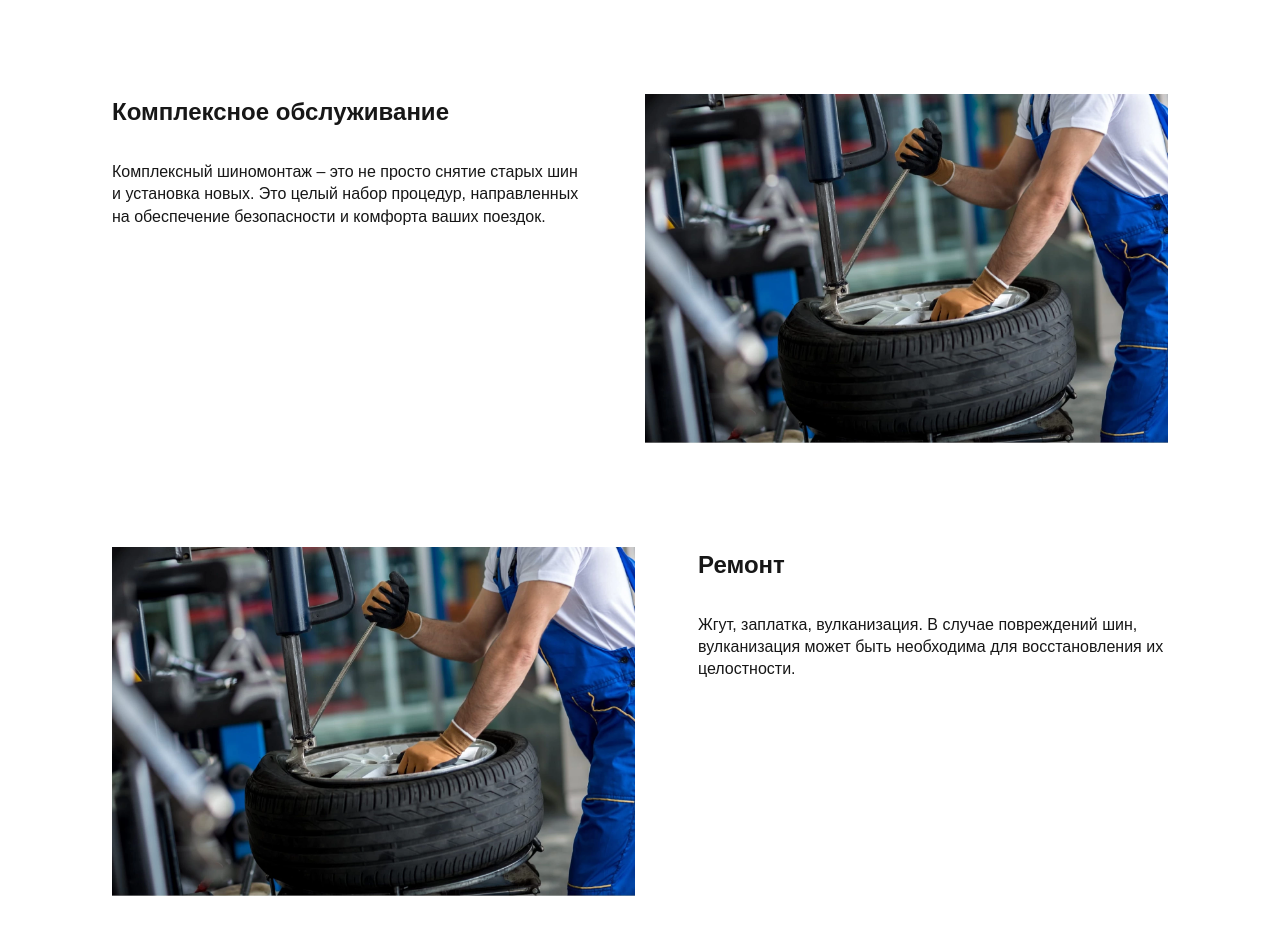
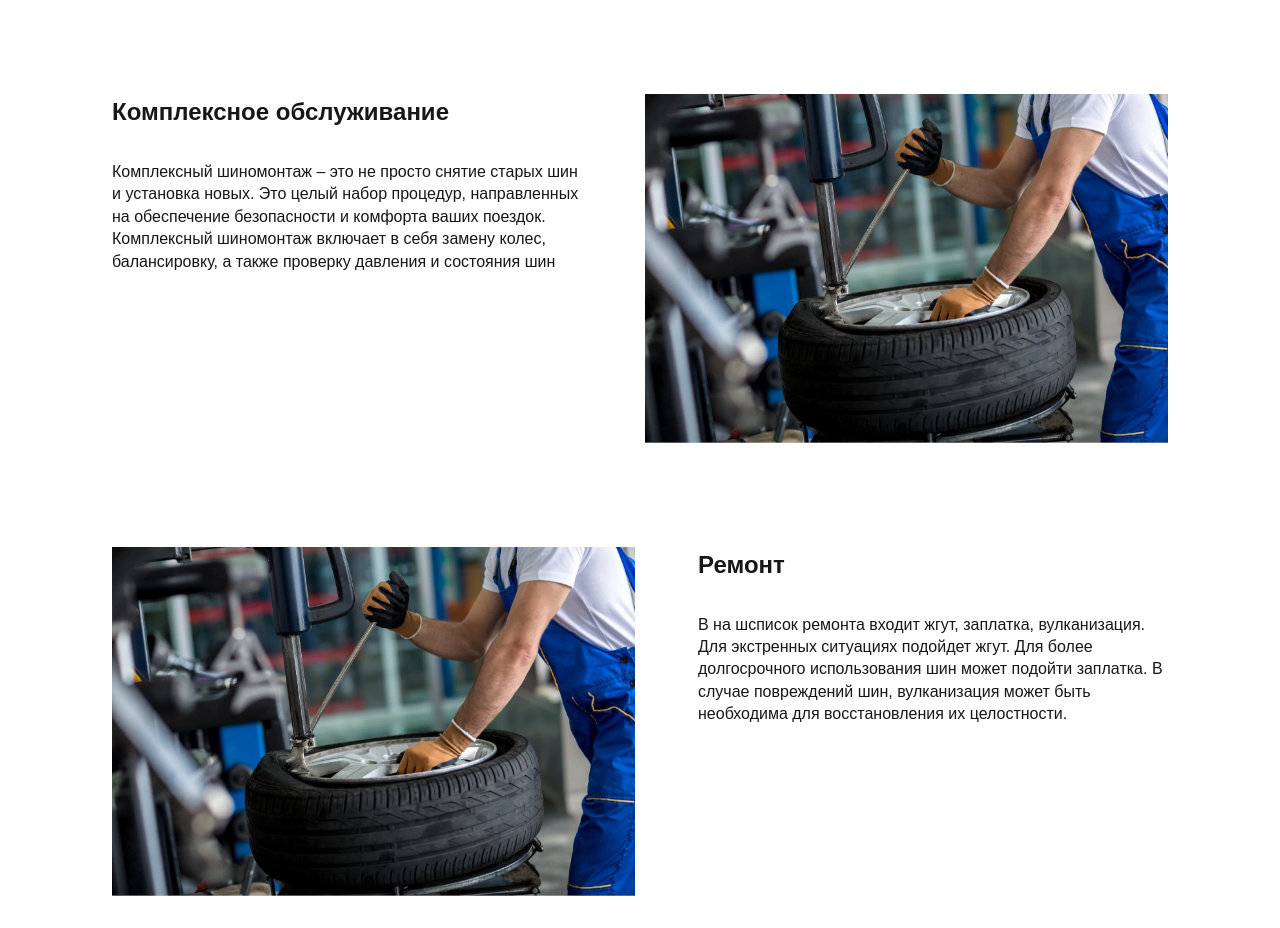
Before and after one commit to Jlakamka/Shinomontage24, a Next.js app: page / in a window 1280 px wide. Shown: the part 1060-1988 px from the top of the page. Built offline with nearby package versions, Linux system fonts and the light colour scheme.

Commit message:
add addaptiv

```diff
--- a/app/layout.tsx
+++ b/app/layout.tsx
@@ -14,7 +14,7 @@ const geistMono = Geist_Mono({
 
 export const metadata: Metadata = {
   title: "Шиномонтаж",
-  description: "Шиномонтаж",
+  description: "Шиномонтаж в Ярославле",
 };
 
 export default function RootLayout({
--- a/public/components/contacts/contacts.css
+++ b/public/components/contacts/contacts.css
@@ -13,10 +13,16 @@
   display: flex;
   flex-wrap: wrap;
   justify-content: space-around;
+  @media (width<720px) {
+    row-gap: 20px;
+  }
 }
 .contacts__image {
   width: 23%;
   height: 20%;
+  @media (width<720px) {
+    width: 47%;
+  }
 }
 
 .contacts__date-number {
--- a/public/components/works/Works.tsx
+++ b/public/components/works/Works.tsx
@@ -14,14 +14,14 @@ export default function Works() {
     {
       heading: "Комплексное обслуживание",
       description:
-        "Комплексный шиномонтаж – это не просто снятие старых шин и установка новых. Это целый набор процедур, направленных на обеспечение безопасности и комфорта ваших поездок.",
+        "Комплексный шиномонтаж – это не просто снятие старых шин и установка новых. Это целый набор процедур, направленных на обеспечение безопасности и комфорта ваших поездок. Комплексный шиномонтаж включает в себя замену колес, балансировку, а также проверку давления и состояния шин",
       image: image1,
       id: 2,
     },
     {
       heading: "Ремонт",
       description:
-        "Жгут, заплатка, вулканизация. В случае повреждений шин, вулканизация может быть необходима для восстановления их целостности.",
+        "В на шсписок ремонта входит жгут, заплатка, вулканизация. Для экстренных ситуациях подойдет жгут. Для более долгосрочного использования шин может подойти заплатка. В случае повреждений шин, вулканизация может быть необходима для восстановления их целостности.",
       image: image1,
       id: 3,
     },
--- a/public/components/works/works.css
+++ b/public/components/works/works.css
@@ -17,6 +17,9 @@
   justify-content: center;
   gap: 6%;
   padding: 0 10px 100px 10px;
+  @media (width<920px) {
+    gap: 0;
+  }
 }
 .works__block {
 }
@@ -37,6 +40,9 @@
 }
 .works__block-img {
   background-size: cover;
+  @media (width<920px) {
+    display: none;
+  }
 }
 .works__block-img img {
   width: 100%;
```
Also changed, not shown: public/components/services/services.css (+8 -0 lines), public/image/image_block_rp.jpg (added), public/image/rempk1.webp (deleted).
